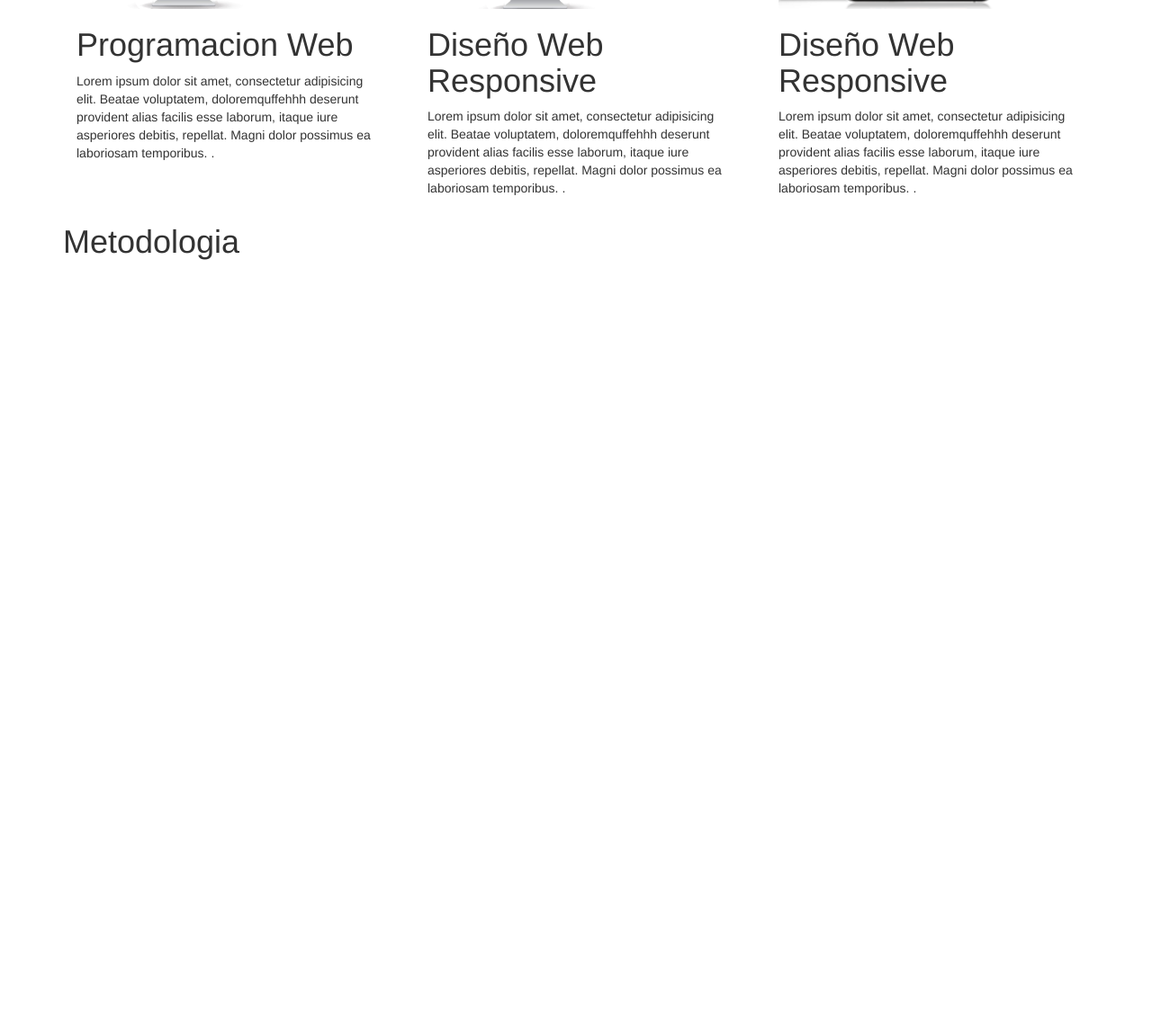
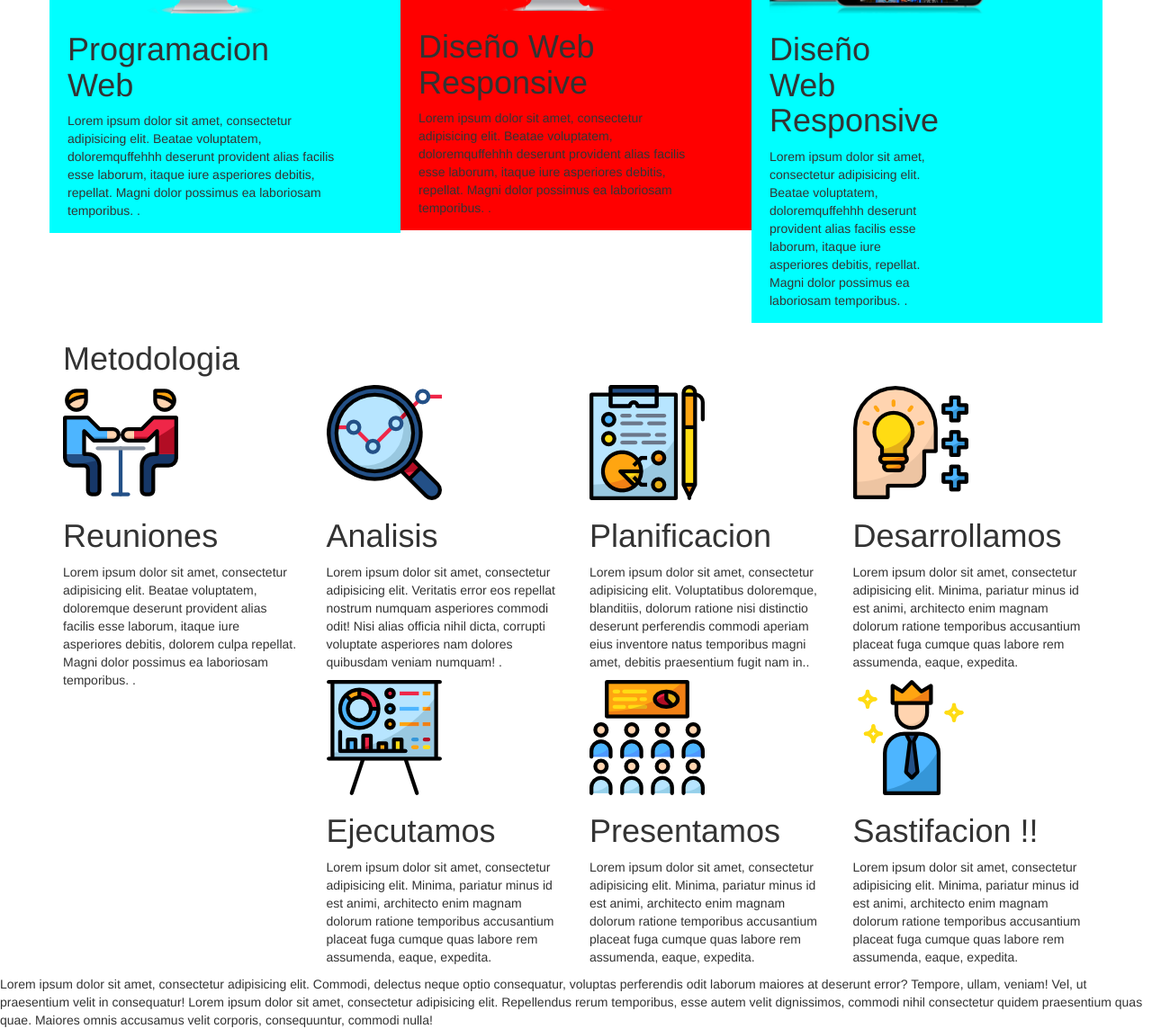
Before and after one commit to JefersonGuzman/WebMisServicios, a plain HTML site: page index.html in a window 1280 px wide. Shown: the part 1238-2382 px from the top of the page at 90% size. Before the commit the page ends 1538 px from the top, so only its background shows below. Drawn offline with nearby package versions, Linux system fonts and the light colour scheme.

Commit message:
agregando estructura de metodo

```diff
--- a/index.html
+++ b/index.html
@@ -37,6 +37,9 @@
             <div class="item">
                 <img src="https://udemy-images.udemy.com/course/750x422/1192848_e63a.jpg" alt="New york" style="width:100%;">
             </div>
+            <div class="item">
+                <img src="pantallas/pagina_responsive.png" alt="New york" style="width:100%;">
+            </div>
         </div>
 
         <!-- Left and right controls -->
@@ -50,6 +53,7 @@
         </a>
     </div>
 </div>
+
 <body>
 
     <div class="container">
@@ -57,26 +61,31 @@
             <div class="col-xs-12 col-sm-4 col-md-4 col-lg-12">
                 <h1 class="titulo">Nuestros Serivicios</h1>
             </div>
-            <div class=" col-xs-12 col-sm-4 col-md-4 col-lg-4 servicio">
+            <div class=" col-xs-12 col-sm-4 col-md-4 col-lg-4 servicio1">
                 <div class="col-xs-12 col-sm-4 col-md-4 col-lg-12">
+                    <center>
                         <img src="pantallas/html_css.png" class="img_serv_1" alt="">
+                    </center>
                     <h1>Programacion Web</h1>
                     <p class="descrip">Lorem ipsum dolor sit amet, consectetur adipisicing elit. Beatae voluptatem, doloremquffehhh deserunt provident alias facilis esse laborum, itaque iure asperiores debitis, repellat. Magni dolor possimus ea laboriosam temporibus. .</p>
                 </div>
             </div>
 
-            <div class=" col-xs-12 col-sm-4 col-md-4 col-lg-4 servicio">
+            <div class=" col-xs-12 col-sm-4 col-md-4 col-lg-4 servicio2">
                 <div class="col-xs-12 col-sm-4 col-md-4 col-lg-12">
+                    <center>
                         <img src="pantallas/html_css_.png" class="img_serv_2" alt="">
+                    </center>
 
                     <h1>Diseño Web Responsive</h1>
                     <p class="descrip">Lorem ipsum dolor sit amet, consectetur adipisicing elit. Beatae voluptatem, doloremquffehhh deserunt provident alias facilis esse laborum, itaque iure asperiores debitis, repellat. Magni dolor possimus ea laboriosam temporibus. .</p>
                 </div>
             </div>
-             <div class=" col-xs-12 col-sm-4 col-md-4 col-lg-4 servicio">
+            <div class=" col-xs-12 col-sm-4 col-md-4 col-lg-4 servicio3">
                 <div class="col-xs-12 col-sm-4 col-md-4 col-lg-12">
+                    <center>
                         <img src="pantallas/pagina_responsive_2.png" class="img_serv_2" alt="">
-
+                    </center>
                     <h1>Diseño Web Responsive</h1>
                     <p class="descrip">Lorem ipsum dolor sit amet, consectetur adipisicing elit. Beatae voluptatem, doloremquffehhh deserunt provident alias facilis esse laborum, itaque iure asperiores debitis, repellat. Magni dolor possimus ea laboriosam temporibus. .</p>
                 </div>
@@ -84,22 +93,51 @@
 
         </div>
         <div class="row Metodo">
-            <div class="col-xs-12 col-sm-4 col-md-4 col-lg-12">
+            <div class="col-xs-12 col-sm-12 col-md-12 col-lg-12">
                 <h1 class="titulo">Metodologia</h1>
             </div>
-
-
+            <div class="col-xs-12 col-sm-4 col-md-3 col-lg-3 metodo1">
+                <img src="png__icono/007-reunion.png" class="img_metodo_1" alt="">
+                <h1>Reuniones</h1>
+                <p class="descrip">Lorem ipsum dolor sit amet, consectetur adipisicing elit. Beatae voluptatem, doloremque deserunt provident alias facilis esse laborum, itaque iure asperiores debitis, dolorem culpa repellat. Magni dolor possimus ea laboriosam temporibus. .</p>
+            </div>
+            <div class="col-xs-12 col-sm-4 col-md-3 col-lg-3 n_metodo_2">
+                 <img src="png__icono/004-analisis.png" class="img_metodo_2" alt="">
+                    <h1>Analisis</h1>
+                    <p class="descrip">Lorem ipsum dolor sit amet, consectetur adipisicing elit. Veritatis error eos repellat nostrum numquam asperiores commodi odit! Nisi alias officia nihil dicta, corrupti voluptate asperiores nam dolores quibusdam veniam numquam! .</p>
+            </div>
+            <div class="col-xs-12 col-sm-4 col-md-3 col-lg-3 n_metodo_3">
+                    <img src="png__icono/006-planificacion.png" class="img_metodo_3" alt="">
+                   <h1>Planificacion</h1>
+                    <p class="descrip">Lorem ipsum dolor sit amet, consectetur adipisicing elit. Voluptatibus doloremque, blanditiis, dolorum ratione nisi distinctio deserunt perferendis commodi aperiam eius inventore natus temporibus magni amet, debitis praesentium fugit nam in..</p>
+            </div>
+            <div class="col-xs-12 col-sm-4 col-md-3 col-lg-3 n_metodo_4" alt="">
+                <img src="png__icono/004-idea.png" class="img_metodo_4" alt="">
+                   <h1>Desarrollamos</h1>
+                <p class="descrip">Lorem ipsum dolor sit amet, consectetur adipisicing elit. Minima, pariatur minus id est animi, architecto enim magnam dolorum ratione temporibus accusantium placeat fuga cumque quas labore rem assumenda, eaque, expedita.</p>
+            </div>
+            <div class="col-xs-12 col-sm-4 col-md-3 col-lg-3 n_metodo_5" alt="">
+                    <img src="png__icono/013-presentacion.png" class="img_metodo_5" alt="">
+                       <h1>Ejecutamos</h1>
+                    <p class="descrip">Lorem ipsum dolor sit amet, consectetur adipisicing elit. Minima, pariatur minus id est animi, architecto enim magnam dolorum ratione temporibus accusantium placeat fuga cumque quas labore rem assumenda, eaque, expedita.</p>
+            </div>
+            <div class="col-xs-12 col-sm-4 col-md-3 col-lg-3 n_metodo_6" alt="">
+                <img src="png__icono/005-presentacion-1.png" class="img_metodo_6" alt="">
+                   <h1>Presentamos</h1>
+                <p class="descrip">Lorem ipsum dolor sit amet, consectetur adipisicing elit. Minima, pariatur minus id est animi, architecto enim magnam dolorum ratione temporibus accusantium placeat fuga cumque quas labore rem assumenda, eaque, expedita.</p>
+            </div>
+            <div class="col-xs-12 col-sm-4 col-md-3 col-lg-3 n_metodo_7" alt="">
+                <img src="png__icono/002-rey.png" class="img_metodo_7" alt="">
+                   <h1>Sastifacion !!</h1>
+                <p class="descrip">Lorem ipsum dolor sit amet, consectetur adipisicing elit. Minima, pariatur minus id est animi, architecto enim magnam dolorum ratione temporibus accusantium placeat fuga cumque quas labore rem assumenda, eaque, expedita.</p>
+            </div>
         </div>
 
     </div>
 
-    <div class="container metodo">
-        <div class="col-xs-12 col-sm-4 col-md-4 col-lg-12">
-
-
-        </div>
-    </div>
-
+    <footer>
+        Lorem ipsum dolor sit amet, consectetur adipisicing elit. Commodi, delectus neque optio consequatur, voluptas perferendis odit laborum maiores at deserunt error? Tempore, ullam, veniam! Vel, ut praesentium velit in consequatur! Lorem ipsum dolor sit amet, consectetur adipisicing elit. Repellendus rerum temporibus, esse autem velit dignissimos, commodi nihil consectetur quidem praesentium quas quae. Maiores omnis accusamus velit corporis, consequuntur, commodi nulla!
+    </footer>
 </body>
 
 </html>
```
Lines whose indentation alone changed are shown as unchanged.
